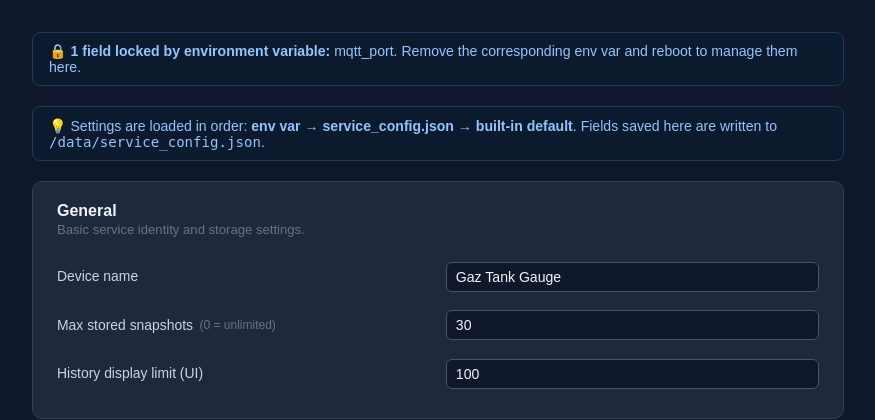
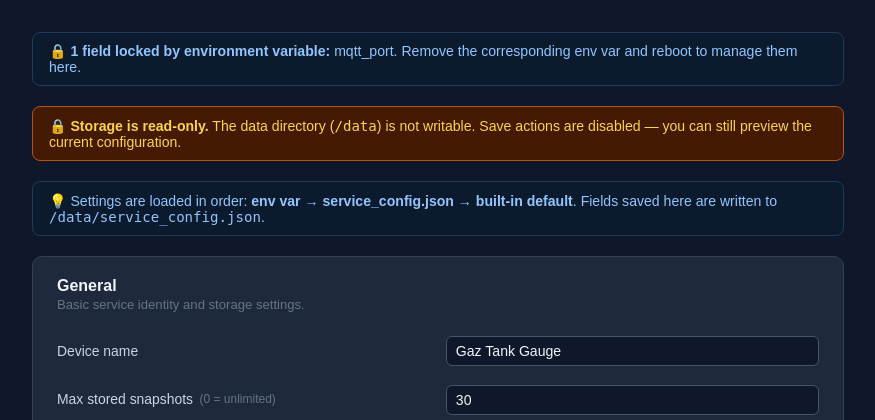
Before and after one commit to remiserriere/ESP32-S3-Camera-EnvSensors, a Flask app: page /config in a window 1280 px wide. Shown: the part 53-473 px from the top of the page, without its empty margins (202-1077 px from the left). Run offline with Flask 3, Linux system fonts and the light colour scheme; parts of the project's set-up code (start-up, migrations or seed data) failed here and were passed over.

Commit message:
feat: read-only storage UI lockout + SVG gauge favicon
- Check writability on the actual target file (not just data_dir):
  _is_writable(path) checks the file if it exists, parent dir if not
- /config: service_config.json check → disable Save / Save & Reboot
- /setup: calibration.json check → disable Save to server
- /device: device_config.json AND ota_config.json check → disable
  Save, Save & Push, Push OTA to device, Download firmware, Upload firmware
  (MQTT-only push and View config buttons remain enabled)
- Add .btn:disabled CSS to config.html and device.html
- Add SVG gauge favicon served from Flask static folder
- Wire favicon <link> into all four page templates

Agent-Logs-Url: https://github.com/remiserriere/ESP32-S3-Camera-EnvSensors/sessions/46626fa5-c0a3-4b01-b440-65554b22ab29

Co-authored-by: remiserriere <31062140+remiserriere@users.noreply.github.com>

```diff
--- a/gauge-service/gauge_service/app.py
+++ b/gauge-service/gauge_service/app.py
@@ -2,6 +2,7 @@ from __future__ import annotations
 
 import atexit
 import json
+import os
 import re
 import threading
 from concurrent.futures import ThreadPoolExecutor
@@ -54,6 +55,20 @@ def create_app(config: ServiceConfig | None = None) -> Flask:
         mqtt.publish_discovery()
     except Exception as exc:  # pragma: no cover - startup connectivity is environment-dependent
         app.logger.warning("MQTT autodiscovery publish failed: %s", exc)
+
+    # ------------------------------------------------------------------
+    # Storage write-access helper
+    # ------------------------------------------------------------------
+
+    def _is_writable(path: Path) -> bool:
+        """True if *path* is writable.
+
+        If the file already exists the check is performed on the file itself.
+        If the file does not exist yet the check falls back to its parent
+        directory (i.e. can a new file be created there?).
+        """
+        target = path if path.exists() else path.parent
+        return os.access(target, os.W_OK)
 
     # ------------------------------------------------------------------
     # Calibration helpers
@@ -187,6 +202,7 @@ def create_app(config: ServiceConfig | None = None) -> Flask:
             config=service_config,
             latest=latest,
             existing_calibration=cal.to_json() if cal else "",
+            data_dir_writable=_is_writable(service_config.calibration_file),
         )
 
     @app.get("/config")
@@ -197,6 +213,7 @@ def create_app(config: ServiceConfig | None = None) -> Flask:
             env_overrides=service_config.env_overrides(),
             fields_need_reboot=_FIELDS_NEED_REBOOT,
             ota_modes=OTA_MODES,
+            data_dir_writable=_is_writable(service_config.config_file),
         )
 
     @app.get("/device")
@@ -204,6 +221,8 @@ def create_app(config: ServiceConfig | None = None) -> Flask:
         device_cfg = load_device_config(service_config.data_dir)
         ota_cfg = load_ota_config(service_config.data_dir)
         status = ota_status(service_config.data_dir, ota_cfg)
+        _device_file = service_config.data_dir / "device_config.json"
+        _ota_file = service_config.data_dir / "ota_config.json"
         return render_template(
             "device.html",
             config=service_config,
@@ -211,6 +230,7 @@ def create_app(config: ServiceConfig | None = None) -> Flask:
             ota_cfg=ota_cfg,
             ota_modes=OTA_MODES,
             ota_status=status,
+            data_dir_writable=_is_writable(_device_file) and _is_writable(_ota_file),
         )
 
     # ------------------------------------------------------------------
--- a/gauge-service/gauge_service/templates/config.html
+++ b/gauge-service/gauge_service/templates/config.html
@@ -2,6 +2,7 @@
 <html lang="en">
 <head>
   <meta charset="utf-8">
+  <link rel="icon" type="image/svg+xml" href="{{ url_for('static', filename='favicon.svg') }}">
   <title>Settings — {{ config.device_name }}</title>
   <style>
     *, *::before, *::after { box-sizing: border-box; }
@@ -102,6 +103,7 @@
       text-decoration: none; transition: opacity .15s;
     }
     .btn:hover { opacity: .85; }
+    .btn:disabled { opacity: .4; cursor: not-allowed; }
     .btn-primary { background: #1d4ed8; color: #fff; }
     .btn-success { background: #065f46; color: #d1fae5; }
     .btn-sec     { background: #374151; color: #f1f5f9; border: 1px solid #4b5563; }
@@ -160,6 +162,14 @@
     locked by environment variable{{ 's' if locked | length > 1 else '' }}:</strong>
     {{ locked | sort | join(', ') }}.
     Remove the corresponding env var and reboot to manage them here.
+  </div>
+  {% endif %}
+
+  {% if not data_dir_writable %}
+  <div class="banner banner-warn">
+    🔒 <strong>Storage is read-only.</strong>
+    The data directory (<code>{{ config.data_dir }}</code>) is not writable.
+    Save actions are disabled — you can still preview the current configuration.
   </div>
   {% endif %}
 
@@ -437,8 +447,8 @@
 
 <!-- Sticky action bar -->
 <div class="action-bar">
-  <button class="btn btn-primary" onclick="saveConfig(false)">💾 Save</button>
-  <button class="btn btn-success" onclick="saveConfig(true)">💾 Save &amp; Reboot</button>
+  <button class="btn btn-primary" onclick="saveConfig(false)" {% if not data_dir_writable %}disabled title="Storage is read-only"{% endif %}>💾 Save</button>
+  <button class="btn btn-success" onclick="saveConfig(true)" {% if not data_dir_writable %}disabled title="Storage is read-only"{% endif %}>💾 Save &amp; Reboot</button>
   <button class="btn btn-sec" onclick="previewConfig()">↗ Preview JSON</button>
   <a href="/api/config/file" target="_blank" class="btn btn-sec">📄 Open service_config.json</a>
   <span id="save-status"></span>
--- a/gauge-service/gauge_service/templates/index.html
+++ b/gauge-service/gauge_service/templates/index.html
@@ -2,6 +2,7 @@
 <html lang="en">
 <head>
   <meta charset="utf-8">
+  <link rel="icon" type="image/svg+xml" href="{{ url_for('static', filename='favicon.svg') }}">
   <title>{{ config.device_name }}</title>
   <style>
     body { font-family: Arial, sans-serif; margin: 2rem; background: #111827; color: #f9fafb; }
```
Also changed, not shown: gauge-service/gauge_service/templates/device.html (+15 -5 lines), gauge-service/gauge_service/templates/setup.html (+10 -1 lines), gauge-service/gauge_service/static/favicon.svg (added).
